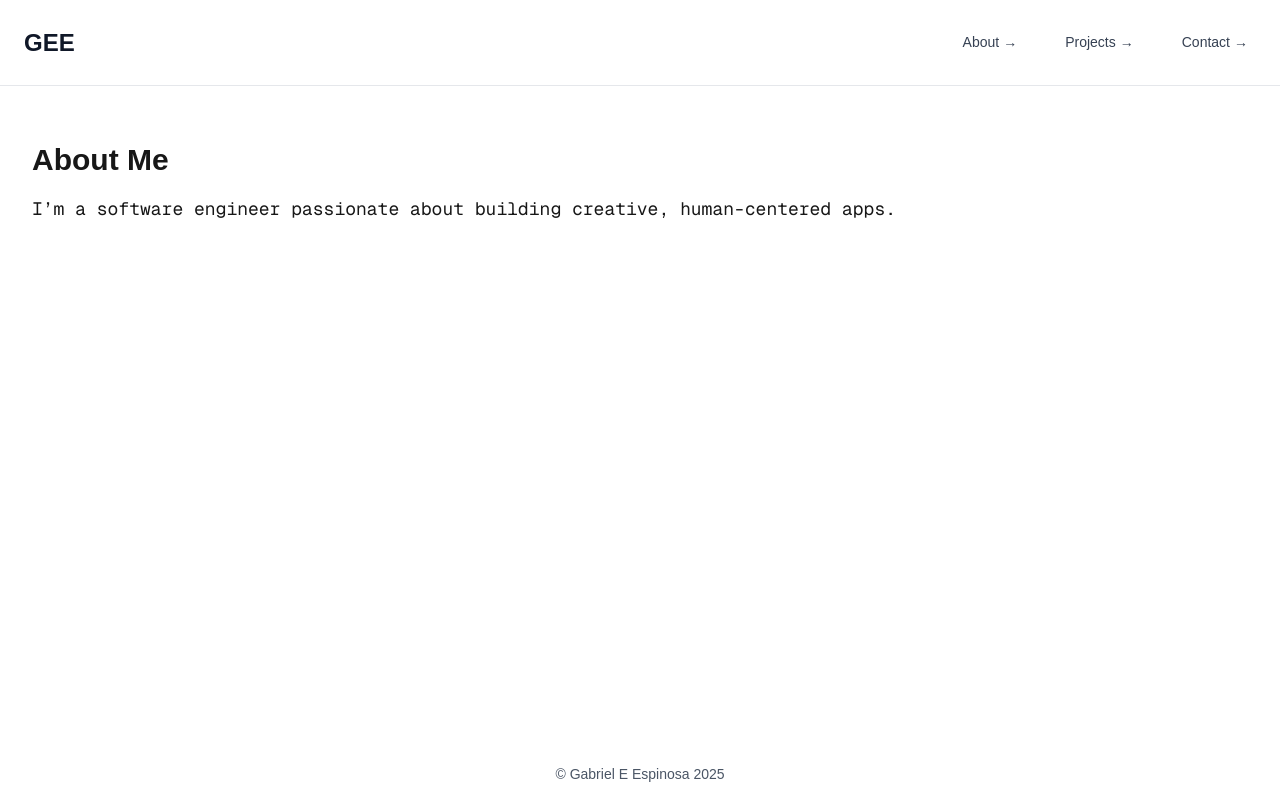
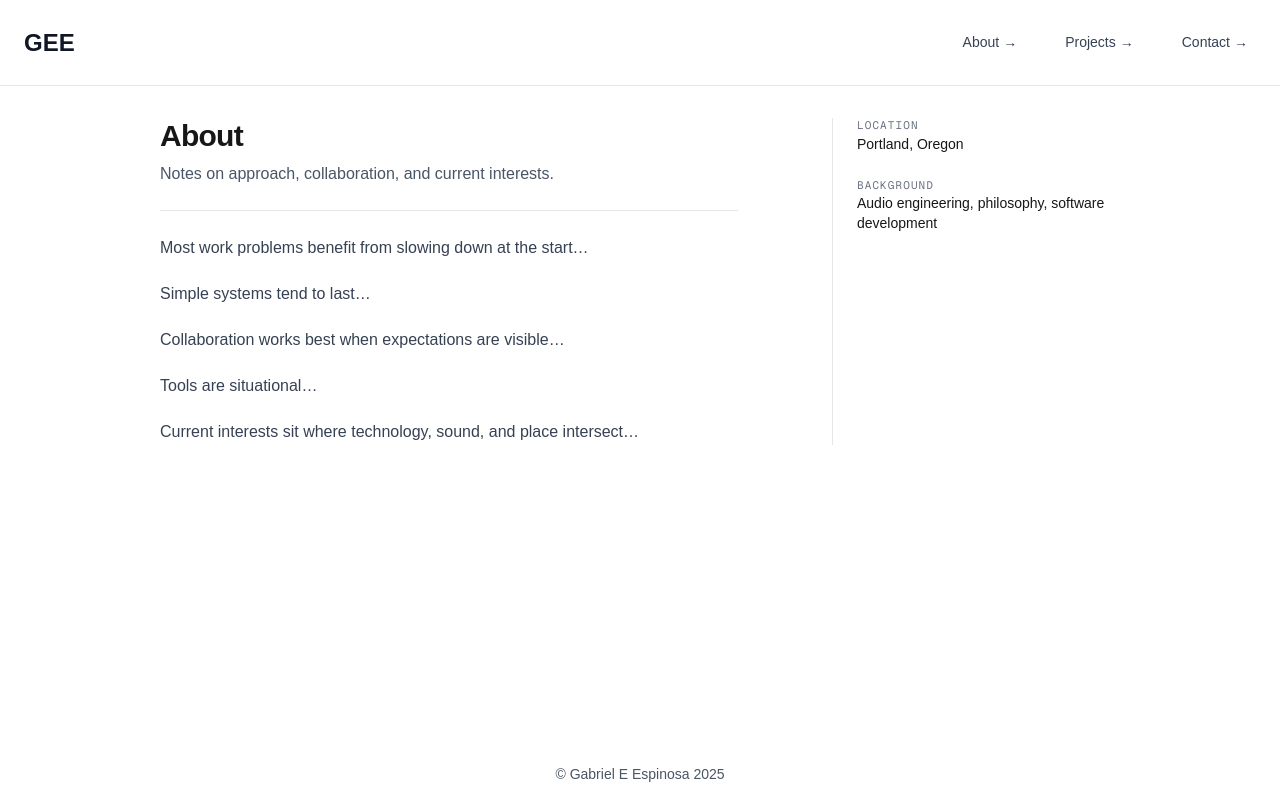
Before and after one commit to GEEspinosa/gee-web-dev-portfolio, a Next.js app: page /about in a window 1280 px wide. Built offline with nearby package versions, Linux system fonts and the light colour scheme.

Commit message:
chore: furnishing basic layout of about page, distinct from home

```diff
--- a/app/about/page.tsx
+++ b/app/about/page.tsx
@@ -1,22 +1,52 @@
-// import Link from "next/link";
+export default function AboutPage() {
+  return (
+    <main className="max-w-5xl mx-auto p-8">
+      <div className="grid grid-cols-1 md:grid-cols-3 gap-12">
+        {/* Main content */}
+        <section className="md:col-span-2 space-y-6">
+          {/* header + body */}
+          <header className="space-y-2">
+            <h1 className="text-3xl font-semibold tracking-tight">About</h1>
 
-//about page related metadata here...
+            <p className="text-gray-600 max-w-prose">
+              Notes on approach, collaboration, and current interests.
+            </p>
+          </header>
+          <hr className="border-gray-200 max-w-prose" />
 
+          <div className="space-y-5 leading-relaxed text-gray-700 max-w-prose">
+            <p>Most work problems benefit from slowing down at the start…</p>
 
-export default function AboutPage() {
+            <p>Simple systems tend to last…</p>
 
-  return (
-    <main className="p-8">
-      {/* <Link href="/" className="text-blue-600 hover:underline">
-        ← Back to Home
-      </Link> */}
-      <section>
-        <h1 className="text-3xl font-bold mt-6">About Me</h1>
-        <p className="mt-4 text-lg leading-relaxed font-mono">
-          I’m a software engineer passionate about building creative,
-          human-centered apps.
-        </p>
-      </section>
+            <p>Collaboration works best when expectations are visible…</p>
+
+            <p>Tools are situational…</p>
+
+            <p>
+              Current interests sit where technology, sound, and place
+              intersect…
+            </p>
+          </div>
+        </section>
+
+        {/* Metadata / aside */}
+        <aside className="space-y-6 border-l border-gray-200 pl-6 text-sm opacity-90 md:opacity-100">
+          <div>
+            <h2 className="font-mono text-[11px] uppercase tracking-widest text-gray-500">
+              Location
+            </h2>
+            <p>Portland, Oregon</p>
+          </div>
+
+          <div>
+            <h2 className="font-mono text-[11px] uppercase tracking-widest text-gray-500">
+              Background
+            </h2>
+            <p>Audio engineering, philosophy, software development</p>
+          </div>
+        </aside>
+      </div>
     </main>
   );
 }
--- a/components/Header.js
+++ b/components/Header.js
@@ -6,7 +6,8 @@ import { usePathname } from "next/navigation";
 
 
 const links = [
-  { href: "/", label: "About" },
+  // { href: "/", label: "Home" },
+  { href: "/about", label: "About" },
   { href: "/projects", label: "Projects" },
   { href: "/contact", label: "Contact" },
 ];
```
